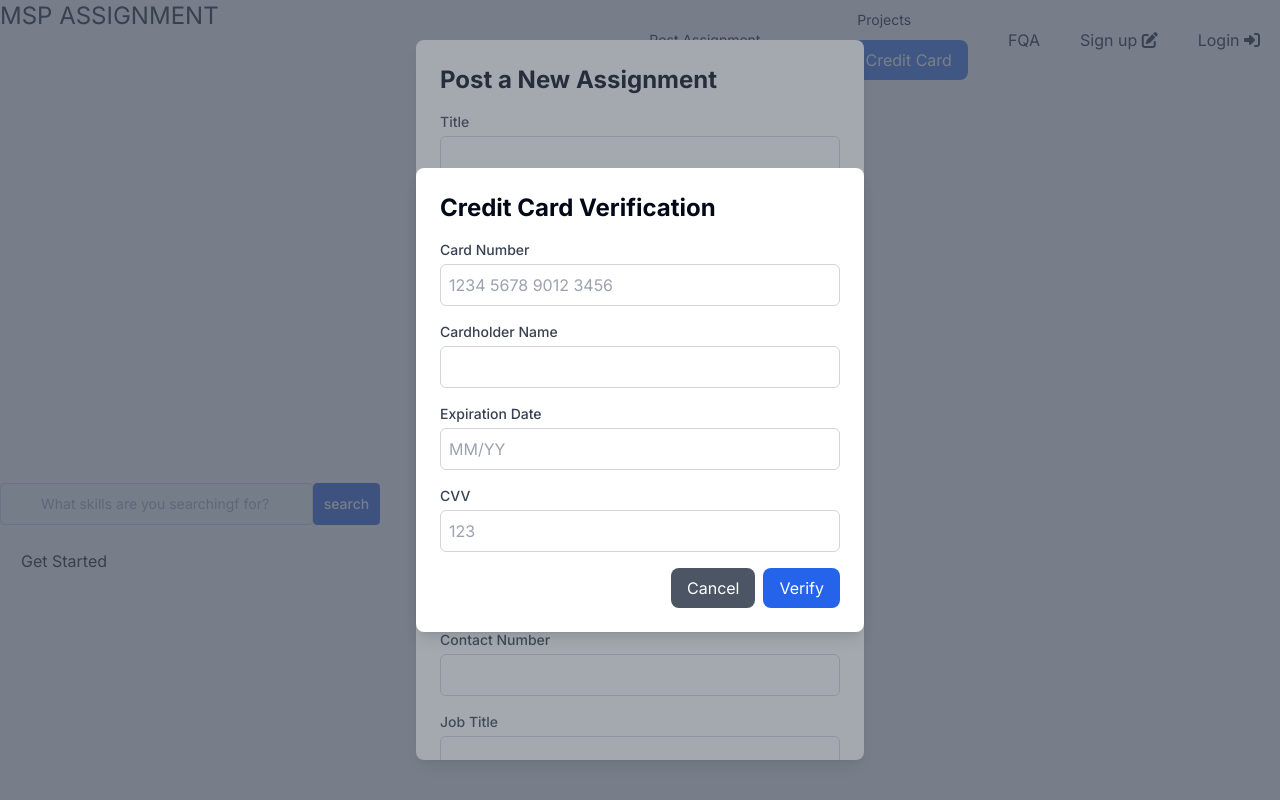
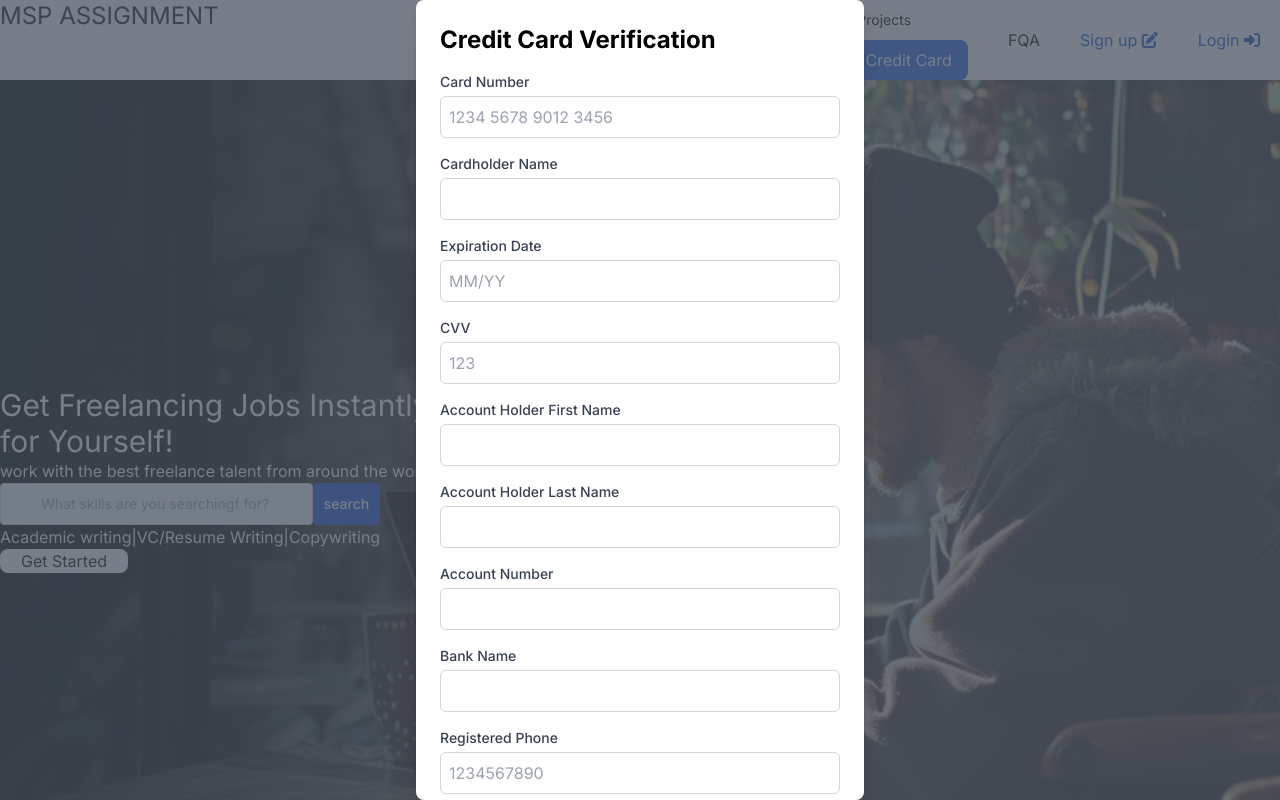
Before and after one commit to tmgravin/Frontend, a Next.js app: page /homepage in a window 1280 px wide. Both pictures are taken after a click on the element "Post Assignment". Shown: the top 800 px of the page. Built offline with nearby package versions, Linux system fonts and the light colour scheme.

Commit message:
css backup

```diff
--- a/src/app/globals.css
+++ b/src/app/globals.css
@@ -1,6 +1,162 @@
 @tailwind base;
 @tailwind components;
 @tailwind utilities;
+
+.applicationprocess2-bgcolor{
+  background-color: #F0F5FDCC;
+
+}
+.cbg-color{
+  background-color: #F7F7F7;
+}
+
+.cb-shadow {
+  box-shadow: 0px 4px 4px 0px #00000040;
+}
+.primary-green {
+  color: #084F02;
+}
+.primary-blue{
+  color: #0A4AC5;
+}
+.secondary-blue{
+  color: #0570ED;
+
+}
+.primary-navy-blue{
+  color: #13103B;
+
+}
+
+
+.primary-btn-darkblue{
+  background-color: #0A4AC5;
+}
+
+.primary-btn-darkblue{
+  background-color: #5A81CD;
+}
+
+.primary-btn-blue{
+ background-color: #1D89EE;
+  }
+.secondary-btn-blue{
+  background-color: #3F9CF3;
+}
+
+
+.primary-lightblue{
+  color:#A0E8E8
+}
+.primary-orange{
+  color:#FF7629 ;
+
+}
+.secondary-orange{
+color: #FF850D;
+}
+
+.primary-brown{
+  color: #703100;
+
+}
+
+.primary-yellow{
+ color: #F0C17D;
+}
+
+.secondary-yellow{
+  color: #FFDBA7;
+}
+
+.primary-gray{
+  color:#4f4e4e;
+}
+
+.primary-text-gray{
+color:#7F7D7D;
+}
+
+.homepage-bg {
+  background-image:
+    linear-gradient(101.39deg, #000000 5.69%, rgba(5, 4, 4, 0.7) 32.85%, rgba(4, 4, 4, 0.475) 46.15%, rgba(102, 102, 102, 0.3) 58.44%), /* Gradient layer */
+    url('/man-working-bg.jpeg'); /* Image layer */
+  background-size: cover;
+  background-position: center;
+  min-height: 300px;
+}
+
+.whyus-bg {
+  background-color: #0A4AC5; /* Solid blue background color */
+  background-image: url('/woman-coffee.png'); /* Image overlay */
+  background-size: 40%; /* Scale the image to 50% of the element's size */
+  background-position: bottom center; /* Position the image at the bottom center */
+  background-repeat: no-repeat; /* Prevent the image from repeating */
+  min-height: 300px; /* Fixed height for the div */
+}
+
+
+.footer-bg {
+  background-image:
+    url('/laptop.png'); /* Image layer */
+  background-size: cover;
+  background-position: center;
+  min-height: 300px;
+}
+
+/* Hide default scrollbar */
+.example::-webkit-scrollbar {
+  display: none;
+}
+.example {
+  -ms-overflow-style: none;  /* IE and Edge */
+  scrollbar-width: none;  /* Firefox */
+  position: relative;
+}
+
+/* Hide default scrollbar */
+.example::-webkit-scrollbar {
+  display: none;
+}
+.example {
+  -ms-overflow-style: none;  /* IE and Edge */
+  scrollbar-width: none;  /* Firefox */
+  position: relative;
+}
+
+/* Hide default scrollbar */
+.example::-webkit-scrollbar {
+  display: none;
+}
+.example {
+  -ms-overflow-style: none;  /* IE and Edge */
+  scrollbar-width: none;  /* Firefox */
+  position: relative;
+}
+
+/* Dot container */
+.dots-container {
+  position: absolute;
+  bottom: 10px;
+  left: 50%;
+  transform: translateX(-50%);
+  display: flex;
+  gap: 8px;
+}
+
+/* Dot style */
+.dot {
+  width: 10px;
+  height: 10px;
+  background-color: lightgray;
+  border-radius: 50%;
+  transition: background-color 0.3s;
+}
+
+.dot.active {
+  background-color: blue;
+}
+
 
 @layer base {
   :root {
@@ -58,12 +214,3 @@
     --chart-5: 340 75% 55%;
   }
 }
-
-@layer base {
-  * {
-    @apply border-border;
-  }
-  body {
-    @apply bg-background text-foreground;
-  }
-}
--- a/src/components/authenticated/teacher/CreditCardVerificationModal.tsx
+++ b/src/components/authenticated/teacher/CreditCardVerificationModal.tsx
@@ -1,4 +1,4 @@
-"use client"
+"use client";
 
 import React, { useState } from 'react';
 
@@ -12,6 +12,11 @@ const CreditCardVerificationModal: React.FC<CreditCardVerificationModalProps> =
   const [cardholderName, setCardholderName] = useState('');
   const [expirationDate, setExpirationDate] = useState('');
   const [cvv, setCvv] = useState('');
+  const [firstName, setFirstName] = useState('');
+  const [lastName, setLastName] = useState('');
+  const [accountNumber, setAccountNumber] = useState('');
+  const [bankName, setBankName] = useState('');
+  const [phone, setPhone] = useState('');
 
   const handleSubmit = (event: React.FormEvent) => {
     event.preventDefault();
@@ -20,6 +25,11 @@ const CreditCardVerificationModal: React.FC<CreditCardVerificationModalProps> =
       cardholderName,
       expirationDate,
       cvv,
+      firstName,
+      lastName,
+      accountNumber,
+      bankName,
+      phone,
     };
     onSubmit(cardData);
 
@@ -28,13 +38,18 @@ const CreditCardVerificationModal: React.FC<CreditCardVerificationModalProps> =
     setCardholderName('');
     setExpirationDate('');
     setCvv('');
+    setFirstName('');
+    setLastName('');
+    setAccountNumber('');
+    setBankName('');
+    setPhone('');
     onClose();
   };
 
   return (
     <div className="fixed inset-0 flex items-center justify-center z-50">
       <div className="absolute inset-0 bg-gray-600 opacity-50" onClick={onClose}></div>
-      <div className="bg-white rounded-lg shadow-lg p-6 z-50 w-full max-w-md">
+      <div className="bg-white rounded-lg shadow-lg p-6 z-50 w-full max-w-md max-h-full overflow-y-auto">
         <h2 className="text-2xl font-bold mb-4">Credit Card Verification</h2>
         <form onSubmit={handleSubmit}>
           <div className="mb-4">
@@ -98,6 +113,73 @@ const CreditCardVerificationModal: React.FC<CreditCardVerificationModalProps> =
               placeholder="123"
             />
           </div>
+          <div className="mb-4">
+            <label htmlFor="firstName" className="block text-sm font-medium text-gray-700">
+              Account Holder First Name
+            </label>
+            <input
+              id="firstName"
+              type="text"
+              value={firstName}
+              onChange={(e) => setFirstName(e.target.value)}
+              className="mt-1 block w-full border border-gray-300 rounded-md p-2"
+              required
+            />
+          </div>
+          <div className="mb-4">
+            <label htmlFor="lastName" className="block text-sm font-medium text-gray-700">
+              Account Holder Last Name
+            </label>
+            <input
+              id="lastName"
+              type="text"
+              value={lastName}
+              onChange={(e) => setLastName(e.target.value)}
+              className="mt-1 block w-full border border-gray-300 rounded-md p-2"
+              required
+            />
+          </div>
+          <div className="mb-4">
+            <label htmlFor="accountNumber" className="block text-sm font-medium text-gray-700">
+              Account Number
+            </label>
+            <input
+              id="accountNumber"
+              type="text"
+              value={accountNumber}
+              onChange={(e) => setAccountNumber(e.target.value)}
+              className="mt-1 block w-full border border-gray-300 rounded-md p-2"
+              required
+            />
+          </div>
+          <div className="mb-4">
+            <label htmlFor="bankName" className="block text-sm font-medium text-gray-700">
+              Bank Name
+            </label>
+            <input
+              id="bankName"
+              type="text"
+              value={bankName}
+              onChange={(e) => setBankName(e.target.value)}
+              className="mt-1 block w-full border border-gray-300 rounded-md p-2"
+              required
+            />
+          </div>
+          <div className="mb-4">
+            <label htmlFor="phone" className="block text-sm font-medium text-gray-700">
+              Registered Phone
+            </label>
+            <input
+              id="phone"
+              type="text"
+              value={phone}
+              onChange={(e) => setPhone(e.target.value)}
+              className="mt-1 block w-full border border-gray-300 rounded-md p-2"
+              required
+              pattern="\d{10}"
+              placeholder="1234567890"
+            />
+          </div>
           <div className="flex justify-end">
             <button
               type="button"
```
